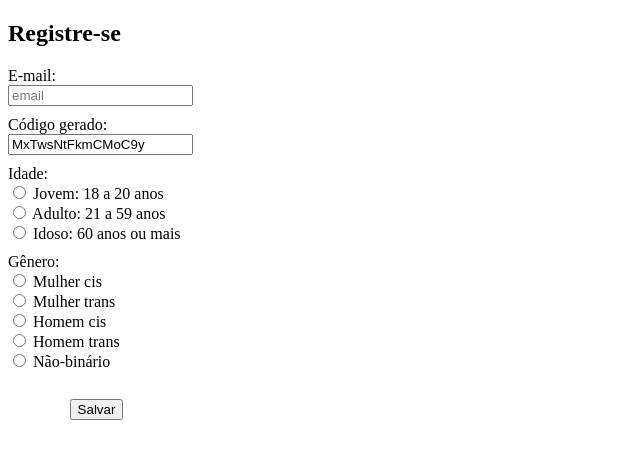
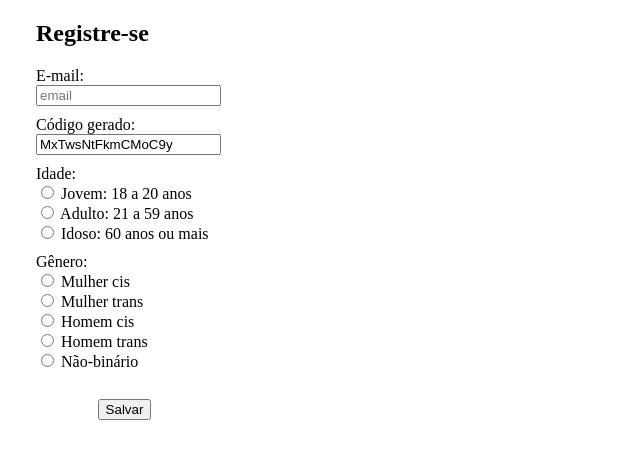
Before and after one commit to gauss-infinito/survey-app, a Next.js app in the folder frontend/: page /register in a window 1280 px wide. Shown: the top 458 px of the page, without its empty margins (0-640 px from the left). Built offline with nearby package versions, Linux system fonts and the light colour scheme.

Commit message:
Update page.js

```diff
--- a/frontend/app/register/page.js
+++ b/frontend/app/register/page.js
@@ -45,7 +45,7 @@ export default function Register() {
   }
 
   return (
-    <div style={{ width: "177px" }}>
+    <div style={{ width: "177px", marginLeft: "28px" }}>
       <h2>Registre-se</h2>
 
       <div>
```
